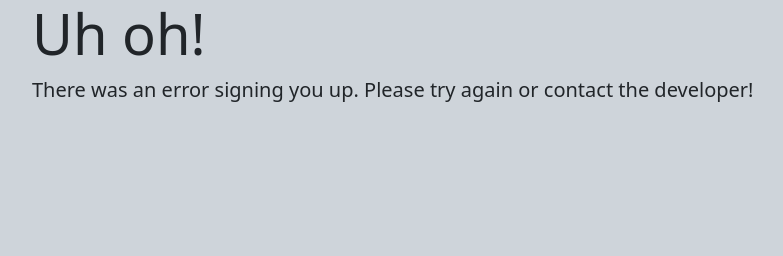
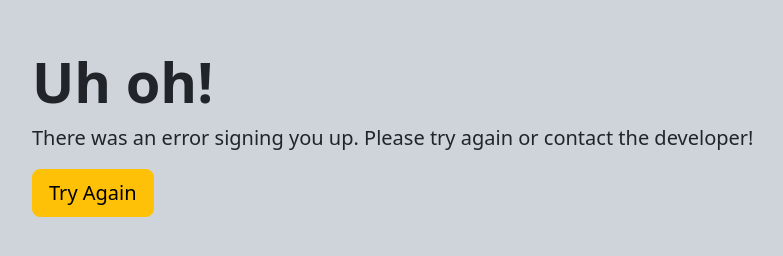
Before and after one commit to Md-Alqma/newsletter-signup, a website: page failure.html in a window 1280 px wide. Shown: the whole page, without its empty margins (50-833 px from the left). Drawn offline with nearby package versions, Linux system fonts and the light colour scheme.

Commit message:
completed the newletter backend and frontend integration

```diff
--- a/app.js
+++ b/app.js
@@ -58,6 +58,10 @@ app.post("/", (req, res) => {
   request.end();
 });
 
+app.post("/failure", (req, res) => {
+  res.redirect("/");
+});
+
 app.listen(PORT, () => {
   console.log(`Server is listening on ${PORT}`);
 });
--- a/failure.html
+++ b/failure.html
@@ -9,13 +9,20 @@
     <title>Failure</title>
   </head>
   <body>
-    <div class="jumbotron jumbotron-fluid bg-dark-subtle" style="height: 100vh">
+    <div
+      class="jumbotron jumbotron-fluid bg-dark-subtle p-5"
+      style="height: 100vh">
       <div class="container">
-        <h1 class="display-4">Uh oh!</h1>
+        <h1 class="display-4 fw-semibold">Uh oh!</h1>
         <p class="lead">
           There was an error signing you up. Please try again or contact the
           developer!
         </p>
+        <form action="/failure" method="post">
+          <button class="btn btn-lg btn-warning" type="submit">
+            Try Again
+          </button>
+        </form>
       </div>
     </div>
   </body>
```
Also changed, not shown: success.html (+4 -2 lines).
